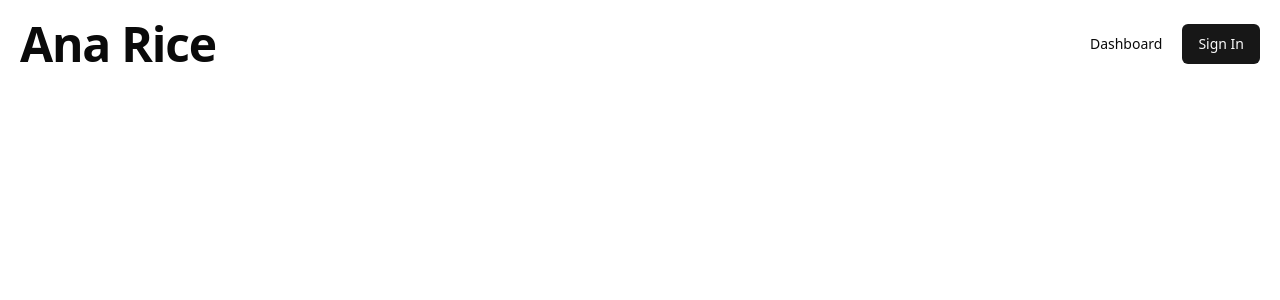
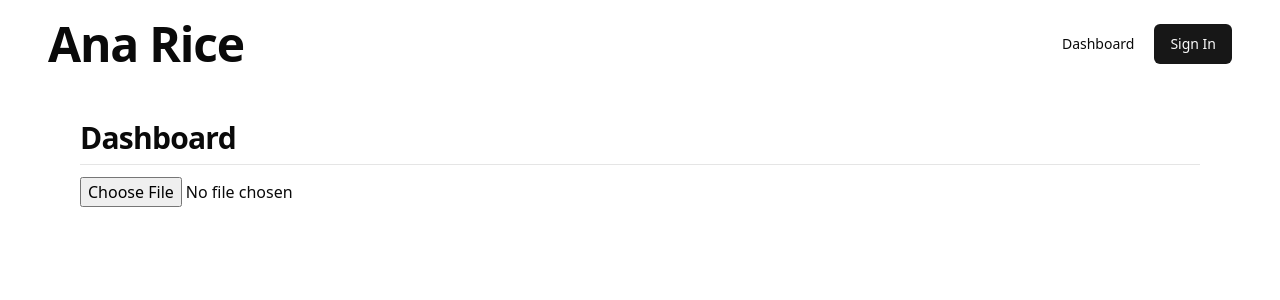
Before and after one commit to ana-rice/ana-rice, a React (Vite) app in the folder frontend/: page /dashboard in a window 1280 px wide. Shown: the top 300 px of the page. Built offline with nearby package versions, Linux system fonts and the light colour scheme.

Commit message:
Updated dashboard page with upload image functionality.

```diff
--- a/frontend/package.json
+++ b/frontend/package.json
@@ -11,6 +11,7 @@
   },
   "dependencies": {
     "@radix-ui/react-navigation-menu": "^1.2.1",
+    "@radix-ui/react-separator": "^1.1.0",
     "@radix-ui/react-slot": "^1.1.0",
     "class-variance-authority": "^0.7.0",
     "clsx": "^2.1.1",
--- a/frontend/src/components/layout/Navbar.tsx
+++ b/frontend/src/components/layout/Navbar.tsx
@@ -2,7 +2,6 @@ import { Button } from "@/components/ui/button";
 import {
   NavigationMenu,
   NavigationMenuItem,
-  NavigationMenuLink,
   NavigationMenuList,
   navigationMenuTriggerStyle,
 } from "@/components/ui/navigation-menu";
@@ -11,18 +10,15 @@ import { Link } from "react-router-dom";
 
 const Navbar = () => {
   return (
-    <div className="flex justify-between p-5">
+    <div>
+      <div className="flex justify-between px-12 py-5">
         <H1>
           <Link to="/">Ana Rice</Link>
         </H1>
         <NavigationMenu>
           <NavigationMenuList>
-          <NavigationMenuItem>
-            <Link to="/dashboard">
-              <NavigationMenuLink className={navigationMenuTriggerStyle()}>
-                Dashboard
-              </NavigationMenuLink>
-            </Link>
+            <NavigationMenuItem className={navigationMenuTriggerStyle()}>
+              <Link to="/dashboard">Dashboard</Link>
             </NavigationMenuItem>
             <NavigationMenuItem>
               <Button>Sign In</Button>
@@ -30,6 +26,7 @@ const Navbar = () => {
           </NavigationMenuList>
         </NavigationMenu>
       </div>
+    </div>
   );
 };
 
--- /dev/null
+++ b/frontend/src/components/ui/separator.tsx
@@ -0,0 +1,29 @@
+import * as React from "react"
+import * as SeparatorPrimitive from "@radix-ui/react-separator"
+
+import { cn } from "@/lib/utils"
+
+const Separator = React.forwardRef<
+  React.ElementRef<typeof SeparatorPrimitive.Root>,
+  React.ComponentPropsWithoutRef<typeof SeparatorPrimitive.Root>
+>(
+  (
+    { className, orientation = "horizontal", decorative = true, ...props },
+    ref
+  ) => (
+    <SeparatorPrimitive.Root
+      ref={ref}
+      decorative={decorative}
+      orientation={orientation}
+      className={cn(
+        "shrink-0 bg-border",
+        orientation === "horizontal" ? "h-[1px] w-full" : "h-full w-[1px]",
+        className
+      )}
+      {...props}
+    />
+  )
+)
+Separator.displayName = SeparatorPrimitive.Root.displayName
+
+export { Separator }
--- a/frontend/src/components/ui/typography.tsx
+++ b/frontend/src/components/ui/typography.tsx
@@ -1,13 +1,34 @@
+import clsx from "clsx";
+
 interface TypographyProps {
   children: React.ReactNode;
+  className?: string;
 }
 
-const H1 = ({ children }: TypographyProps) => {
+const H1 = ({ children, className }: TypographyProps) => {
   return (
-    <h1 className="scroll-m-20 text-4xl font-extrabold tracking-tight lg:text-5xl">
+    <h1
+      className={clsx(
+        "scroll-m-20 text-4xl font-extrabold tracking-tight lg:text-5xl",
+        className,
+      )}
+    >
       {children}
     </h1>
   );
 };
 
-export { H1 };
+const H2 = ({ children, className }: TypographyProps) => {
+  return (
+    <h2
+      className={clsx(
+        "scroll-m-20 border-b pb-2 text-3xl font-semibold tracking-tight first:mt-0",
+        className,
+      )}
+    >
+      {children}
+    </h2>
+  );
+};
+
+export { H1, H2 };
--- a/frontend/src/pages/DashboardPage.tsx
+++ b/frontend/src/pages/DashboardPage.tsx
@@ -1,5 +1,38 @@
+import { H2 } from "@/components/ui/typography";
+
 const DashboardPage = () => {
-  return <div></div>;
+  const uploadImage = (event: React.ChangeEvent<HTMLInputElement>) => {
+    const selectedFiles = event.target.files;
+    const file = selectedFiles ? selectedFiles[0] : null;
+    if (file !== null && file.type.startsWith("image")) {
+      const reader = new FileReader();
+      reader.onload = async (event: ProgressEvent<FileReader>) => {
+        if (event.target !== null && event.target.result !== null) {
+          try {
+            const response = await fetch("/api/users/uploadImage", {
+              method: "POST",
+              headers: {
+                "Content-Type": "application/json",
+              },
+              body: JSON.stringify({ image: event.target.result }),
+            });
+            const data = await response.json();
+            console.log(data);
+          } catch (error) {
+            console.log(error);
+          }
+        }
+      };
+      reader.readAsDataURL(file);
+    }
+  };
+
+  return (
+    <div className="px-20 py-8">
+      <H2 className="mb-3">Dashboard</H2>
+      <input type="file" accept="image/*" onChange={uploadImage} />
+    </div>
+  );
 };
 
 export default DashboardPage;
```
Also changed, not shown: 1 other file (tests, documents, lock files or other folders). Lines whose indentation alone changed are shown as unchanged.
